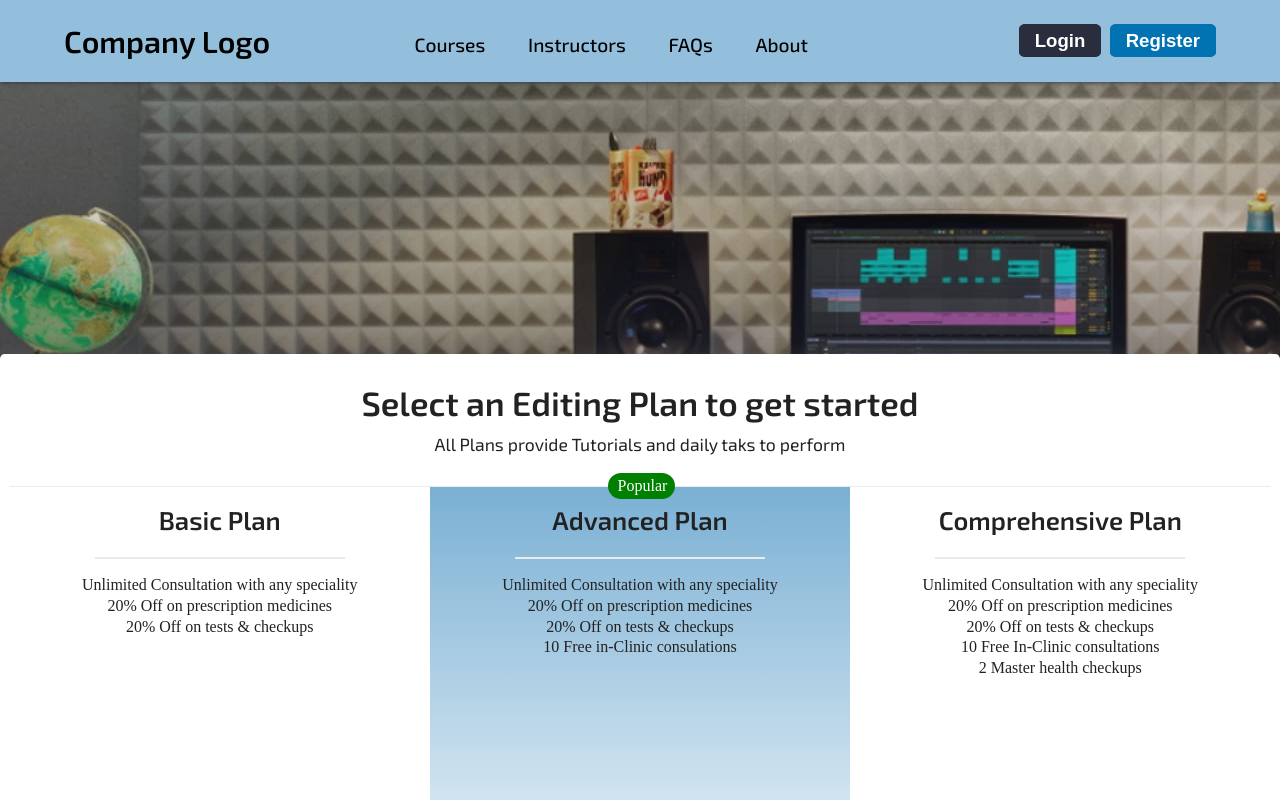
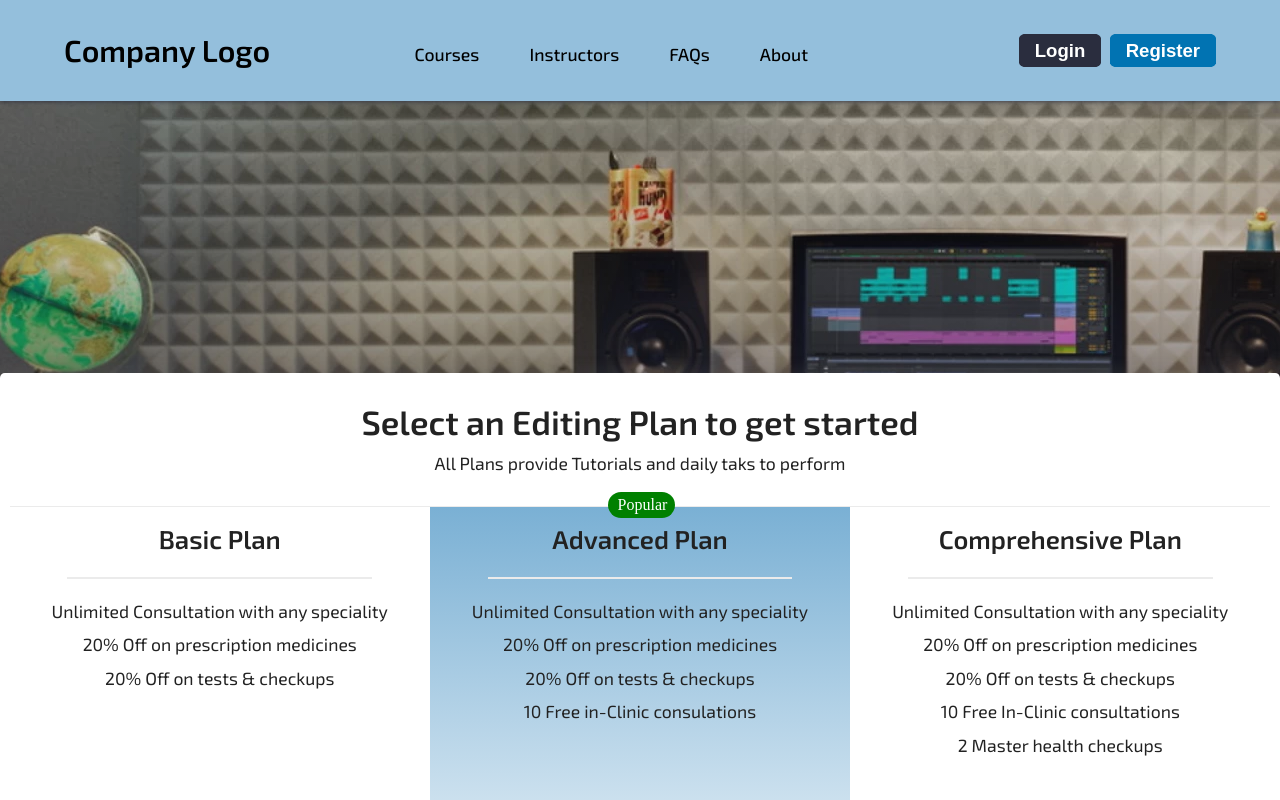
Before and after one commit to soorajarsn/True-exam, a React (Vite) app: page / in a window 1280 px wide. Shown: the top 800 px of the page. Built offline with nearby package versions, Linux system fonts and the light colour scheme.

Commit message:
update themes

```diff
--- a/src/styles/theme.scss
+++ b/src/styles/theme.scss
@@ -156,10 +156,29 @@ p {
 .bold{
     font-weight: 600;
 }
+.light-font{
+    font-weight: 200;
+}
 .larger-font {
     font-size: larger;
 }
-
+ul{
+    font-family: "Exo 2", sans-serif;
+    font-weight: 400;
+    li{
+        font-size:.9rem;
+        @media (min-width:700px){
+            font-size:1rem;
+        }
+        @media (min-width:1000px){
+            font-size:1.1rem;
+        }
+        margin:.6rem 0;
+        &.large-margin{
+            margin:1rem 0;
+        }
+    }
+}
 .button-container {
     overflow: hidden;
     font-size: 1rem;
```
